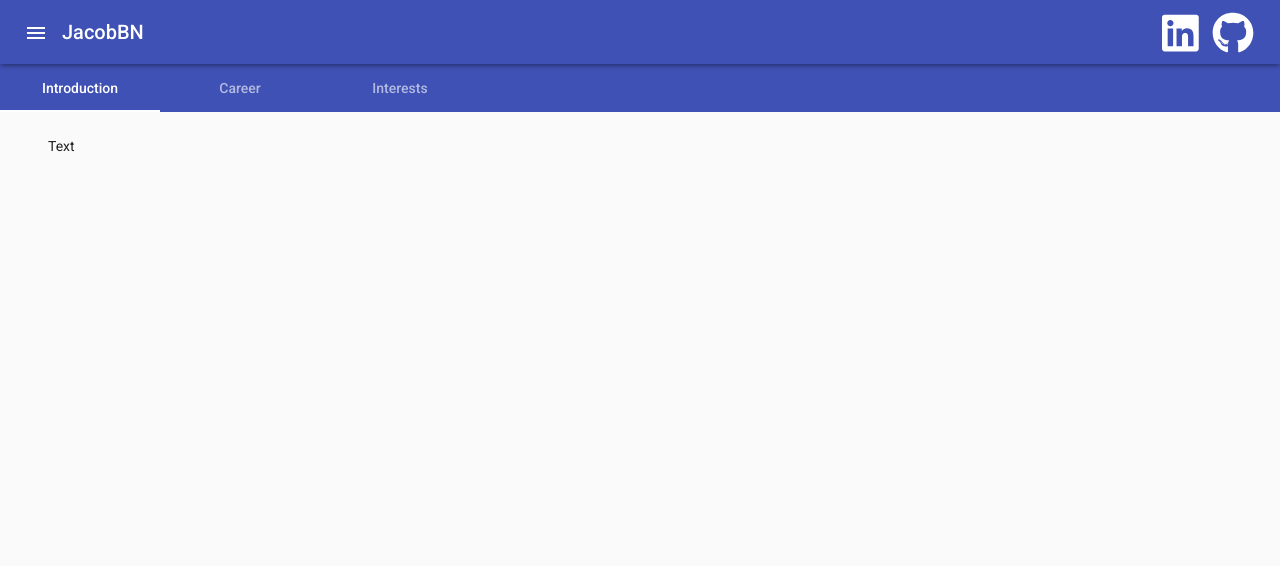
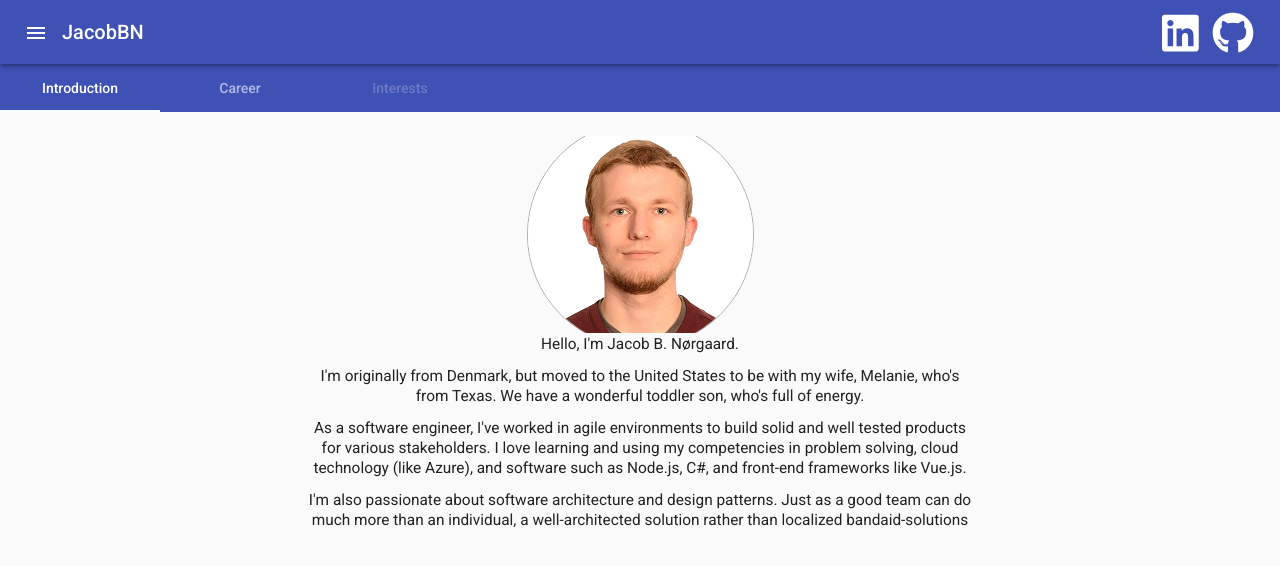
Before and after one commit to JacobBN/website, an Angular app: page /about-me in a window 1280 px wide. Shown: the top 566 px of the page. Built offline with nearby package versions, Linux system fonts and the light colour scheme.

Commit message:
added about me and temporarily disabled interests tab

```diff
--- a/src/app/app.module.ts
+++ b/src/app/app.module.ts
@@ -15,12 +15,13 @@ import { ProjectsComponent } from './views/projects/projects.component';
 // Fontawesome and Materials
 import { FontAwesomeModule } from '@fortawesome/angular-fontawesome';
 import { MatButtonModule } from '@angular/material/button';
-import { MatCard, MatCardModule } from '@angular/material/card';
+import { MatCardModule } from '@angular/material/card';
 import { MatGridListModule } from '@angular/material/grid-list';
 import { MatIconModule } from '@angular/material/icon';
 import { MatSidenavModule } from '@angular/material/sidenav';
 import { MatTabsModule } from '@angular/material/tabs';
 import { MatToolbarModule } from '@angular/material/toolbar';
+import { MatTooltipModule } from '@angular/material/tooltip';
 
 @NgModule({
   declarations: [
@@ -43,7 +44,8 @@ import { MatToolbarModule } from '@angular/material/toolbar';
     MatIconModule,
     MatSidenavModule,
     MatTabsModule,
-    MatToolbarModule
+    MatToolbarModule,
+    MatTooltipModule
   ],
   providers: [],
   bootstrap: [AppComponent]
--- a/src/app/data/projects.ts
+++ b/src/app/data/projects.ts
@@ -50,7 +50,7 @@ export const getProjects = (): Array<Project> => {
       avatar: '../../../assets/icons/reshot-icon-authentication-9BAULQ4SZH.svg',
       codeUrl: '',
       description: '<p>' +
-                   'Coming soon... Issue link: https://github.com/JacobBN/website/issues/10' +
+                   'Coming soon... <a href="https://github.com/JacobBN/website/issues/10">Link to GitHub Issue</a>' +
                    '</p>',
       disabled: true,
       hasProofOfConcept: true,
@@ -61,7 +61,7 @@ export const getProjects = (): Array<Project> => {
       avatar: '../../../assets/icons/reshot-icon-programming-KLA56NUXFZ.svg',
       codeUrl: '',
       description: '<p>' +
-                   'Coming soon... Issue link: https://github.com/JacobBN/website/issues/11' +
+                   'Coming soon... <a href="https://github.com/JacobBN/website/issues/11">Link to GitHub Issue</a>' +
                    '</p>',
       disabled: true,
       hasProofOfConcept: false,
@@ -72,7 +72,7 @@ export const getProjects = (): Array<Project> => {
       avatar: '../../../assets/icons/reshot-icon-programming-KLA56NUXFZ.svg',
       codeUrl: '',
       description: '<p>' +
-                   'Coming soon... Issue link: https://github.com/JacobBN/website/issues/12' +
+                   'Coming soon... Issue link: <a href="https://github.com/JacobBN/website/issues/12">Link to GitHub Issue</a>' +
                    '</p>',
       disabled: true,
       hasProofOfConcept: false,
@@ -83,7 +83,7 @@ export const getProjects = (): Array<Project> => {
       avatar: '../../../assets/icons/reshot-icon-api-PFKQBLJ8WR.svg',
       codeUrl: '',
       description: '<p>' +
-                   'Coming soon... Issue link: https://github.com/JacobBN/website/issues/13' +
+                   'Coming soon... Issue link: <a href="https://github.com/JacobBN/website/issues/13">Link to GitHub Issue</a>' +
                    '</p>',
       disabled: true,
       hasProofOfConcept: false,
@@ -94,7 +94,7 @@ export const getProjects = (): Array<Project> => {
       avatar: '../../../assets/icons/reshot-icon-custom-coding-SLQZHKDFNP.svg',
       codeUrl: '',
       description: '<p>' +
-                   'Coming soon... Issue link: https://github.com/JacobBN/website/issues/14' +
+                   'Coming soon... Issue link: <a href="https://github.com/JacobBN/website/issues/14">Link to GitHub Issue</a>' +
                    '</p>',
       disabled: true,
       hasProofOfConcept: false,
--- a/src/app/views/about-me/about-me.component.css
+++ b/src/app/views/about-me/about-me.component.css
@@ -0,0 +1,17 @@
+#embedded-pdf {
+  position: relative;
+  left: 50%;
+  transform: translateX(-50%);
+  width: 60vw;
+  height: calc(100vh - 166px); /* menu height + tab header height + padding */
+}
+#introduction-text {
+  height: 100%;
+  margin: 0;
+  width: 670px;
+  text-align: center;
+}
+#portrait {
+  border-radius: 100%;
+  border: 1px solid darkgray;
+}
--- a/src/app/views/about-me/about-me.component.html
+++ b/src/app/views/about-me/about-me.component.html
@@ -1,15 +1,41 @@
 <div class="display-box">
   <mat-tab-group backgroundColor="primary" color="primary" dynamicHeight>
     <mat-tab label="Introduction">
-      <p>
-        Text
-      </p>
+      <mat-grid-list cols="1" rowHeight="6:1">
+        <mat-grid-tile>
+          <img id="portrait" src="../../../assets/img/JBN_Portrait.png"/>
+        </mat-grid-tile>
+        <mat-grid-tile>
+          <div id="introduction-text">
+            <p>
+              Hello, I'm Jacob B. Nørgaard.
+            </p>
+            <p>
+              I'm originally from Denmark, but moved to the United States to be with my wife, Melanie, who's from Texas.
+              We have a wonderful toddler son, who's full of energy.
+            </p>
+            <p>
+              As a software engineer, I've worked in agile environments to build solid and well tested products
+              for various stakeholders. I love learning and using my competencies in problem solving, cloud technology
+              (like Azure), and software such as Node.js, C#, and front-end frameworks like Vue.js.
+            </p>
+            <p>
+              I'm also passionate about software architecture and design patterns. Just as a good team can do
+              much more than an individual, a well-architected solution rather than localized bandaid-solutions
+              is key to solid software that's testable, maintainable, and scalable.
+            </p>
+          </div>
+        </mat-grid-tile>
+      </mat-grid-list>
     </mat-tab>
     <mat-tab label="Career">
-      Career
+      <embed id="embedded-pdf" src="../../../assets/jacob-b-norgaard_resume.pdf" type="application/pdf">
     </mat-tab>
-    <mat-tab label="Interests">
-      Interests
+    <mat-tab label="Interests" disabled>
+      <ng-template mat-tab-label>
+        <label  class="labelHeading" matTooltip="Coming soon...">Interests</label>
+      </ng-template>
+      <!-- Music, Leather working, Cooking, Enjoying the outdoors, Spending time with family -->
     </mat-tab>
   </mat-tab-group>
 </div>
--- a/src/styles.css
+++ b/src/styles.css
@@ -20,6 +20,12 @@ body { margin: 0; font-family: Roboto, "Helvetica Neue", sans-serif; }
   font-size: 3.5em;
   width: fit-content;
 }
+a {
+  text-decoration: none;
+}
+p {
+  font-size: 1.1em;
+}
 
 /* Overwriting material tab styling */
 .mat-tab-body-content {
```
Also changed, not shown: src/assets/img/JBN_Portrait.png (added), 1 other file (tests, documents, lock files or other folders).
